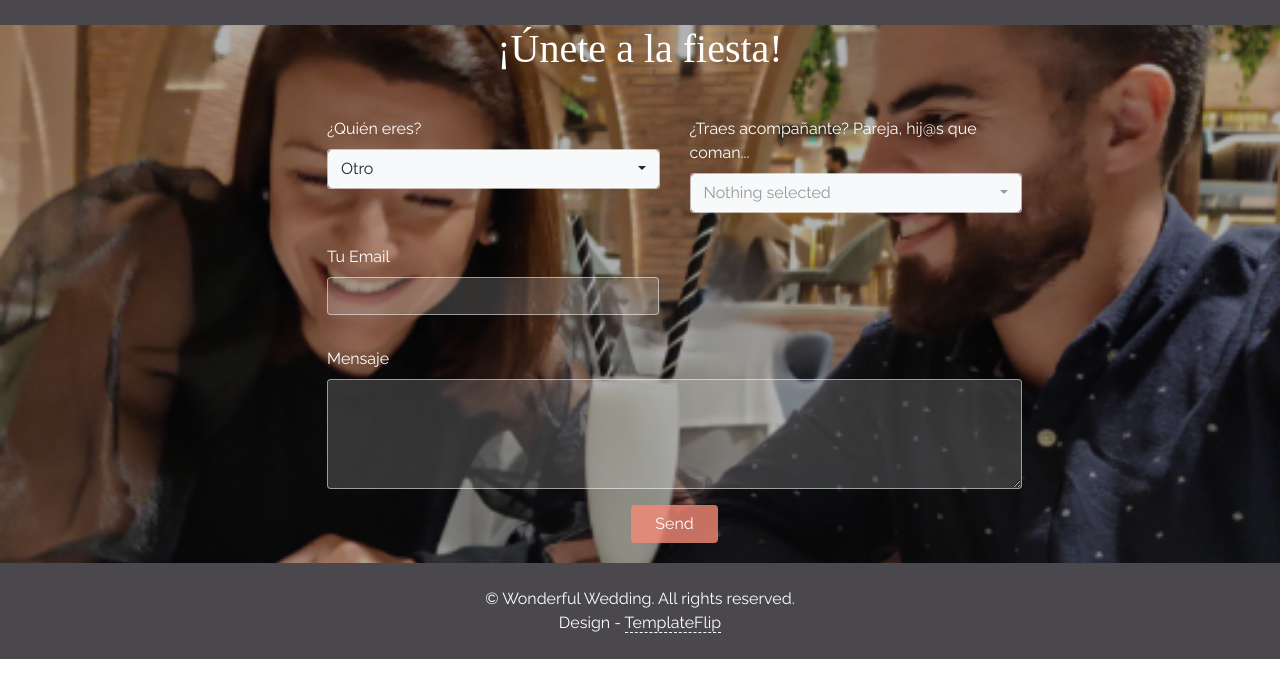
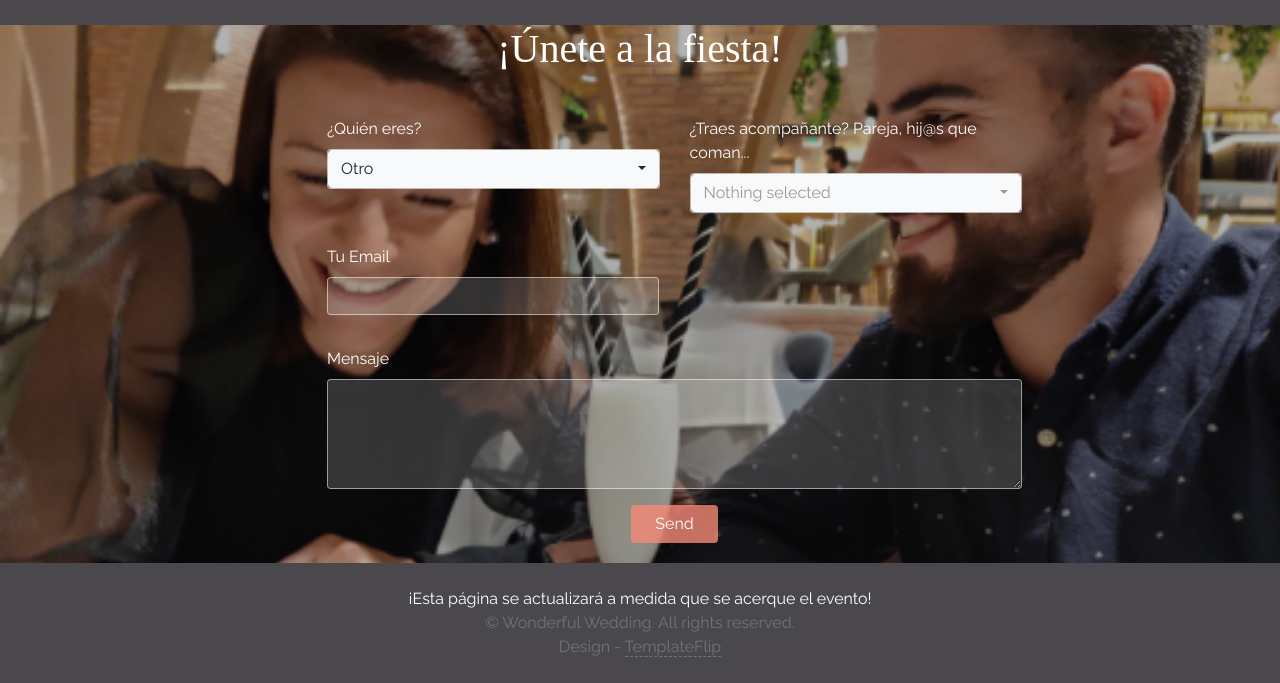
Before and after one commit to andramos/veriandy, a website: page public/index.html in a window 1280 px wide. Shown: the part 6678-7361 px from the top of the page. Before the commit the page ends 7337 px from the top, so only its background shows below. Drawn offline with nearby package versions, Linux system fonts and the light colour scheme; a web font is replaced by a local one.

Commit message:
cambiado el footer

```diff
--- a/public/index.html
+++ b/public/index.html
@@ -478,8 +478,9 @@
 </div>
 <div class="ww-footer bg-dark">
   <div class="container text-center py-4">
-    <p class="my-0">&copy; Wonderful Wedding. All rights reserved.</p>
-    <p class="mb-0">Design - <a class="credit" href="https://templateflip.com" target="_blank">TemplateFlip</a></p>
+    <p class="my-0">¡Esta página se actualizará a medida que se acerque el evento!</p>
+    <p class="my-0 text-muted">&copy; Wonderful Wedding. All rights reserved.</p>
+    <p class="mb-0 text-muted">Design - <a class="credit" href="https://templateflip.com" target="_blank">TemplateFlip</a></p>
   </div>
 </div></div>
     </div>
```
